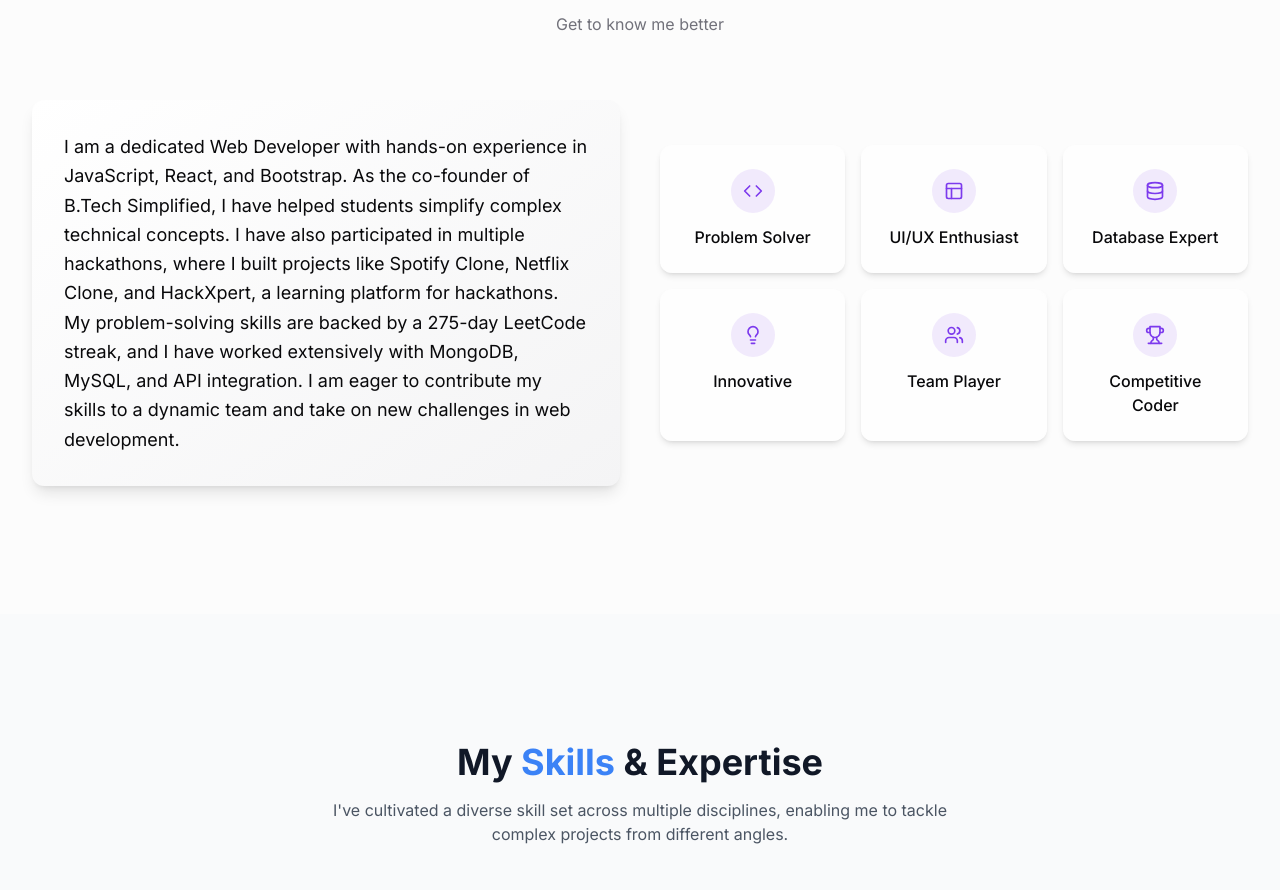
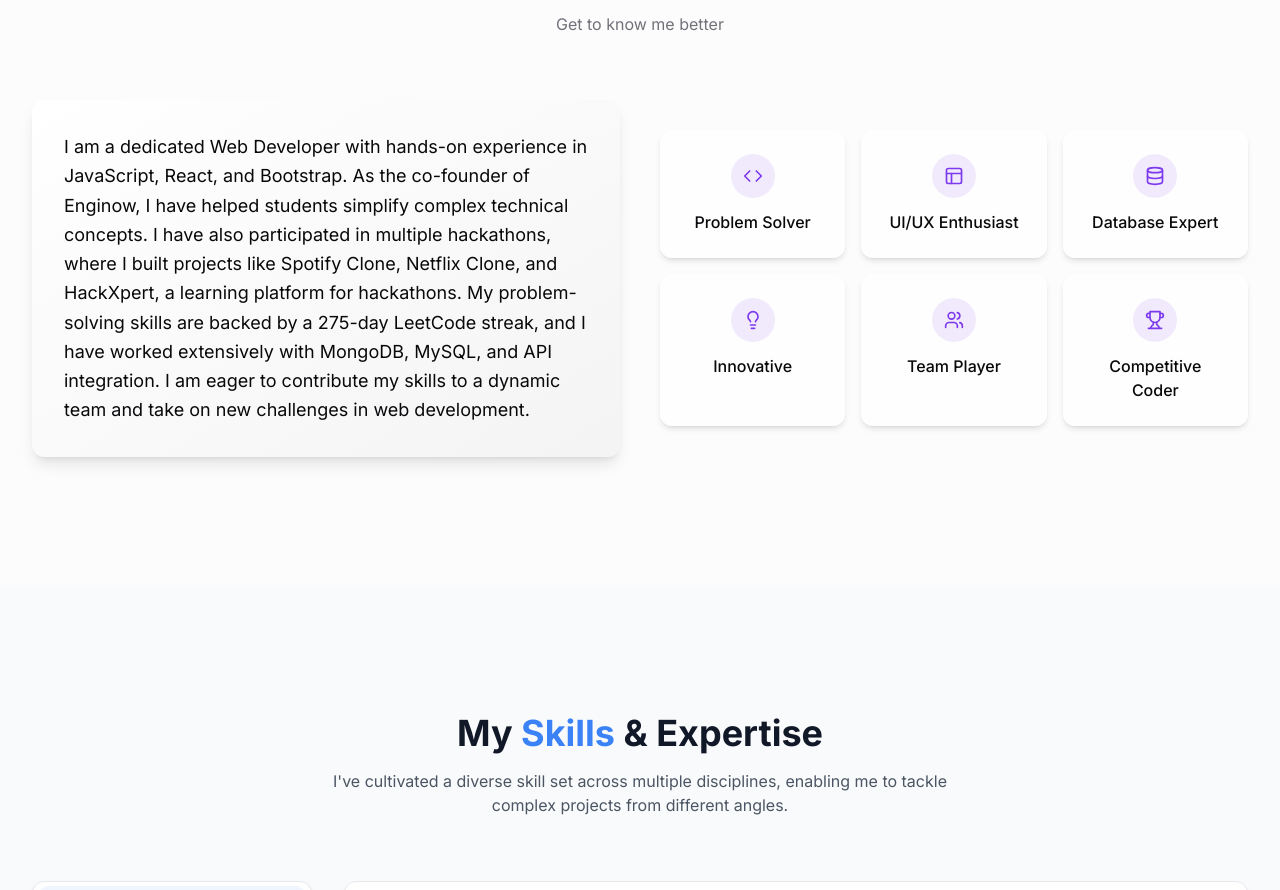
Before and after one commit to AkshatG589/portfolio, a Next.js app: page / in a window 1280 px wide. Shown: the part 964-1854 px from the top of the page. Built offline with nearby package versions, Linux system fonts and the light colour scheme.

Commit message:
Update about.tsx

```diff
--- a/components/about.tsx
+++ b/components/about.tsx
@@ -51,7 +51,7 @@ export default function About() {
               <CardContent className="p-8">
                 <p className="text-lg leading-relaxed">
                   I am a dedicated Web Developer with hands-on experience in JavaScript, React, and Bootstrap. As the
-                  co-founder of B.Tech Simplified, I have helped students simplify complex technical concepts. I have
+                  co-founder of Enginow, I have helped students simplify complex technical concepts. I have
                   also participated in multiple hackathons, where I built projects like Spotify Clone, Netflix Clone,
                   and HackXpert, a learning platform for hackathons. My problem-solving skills are backed by a 275-day
                   LeetCode streak, and I have worked extensively with MongoDB, MySQL, and API integration. I am eager to
```
